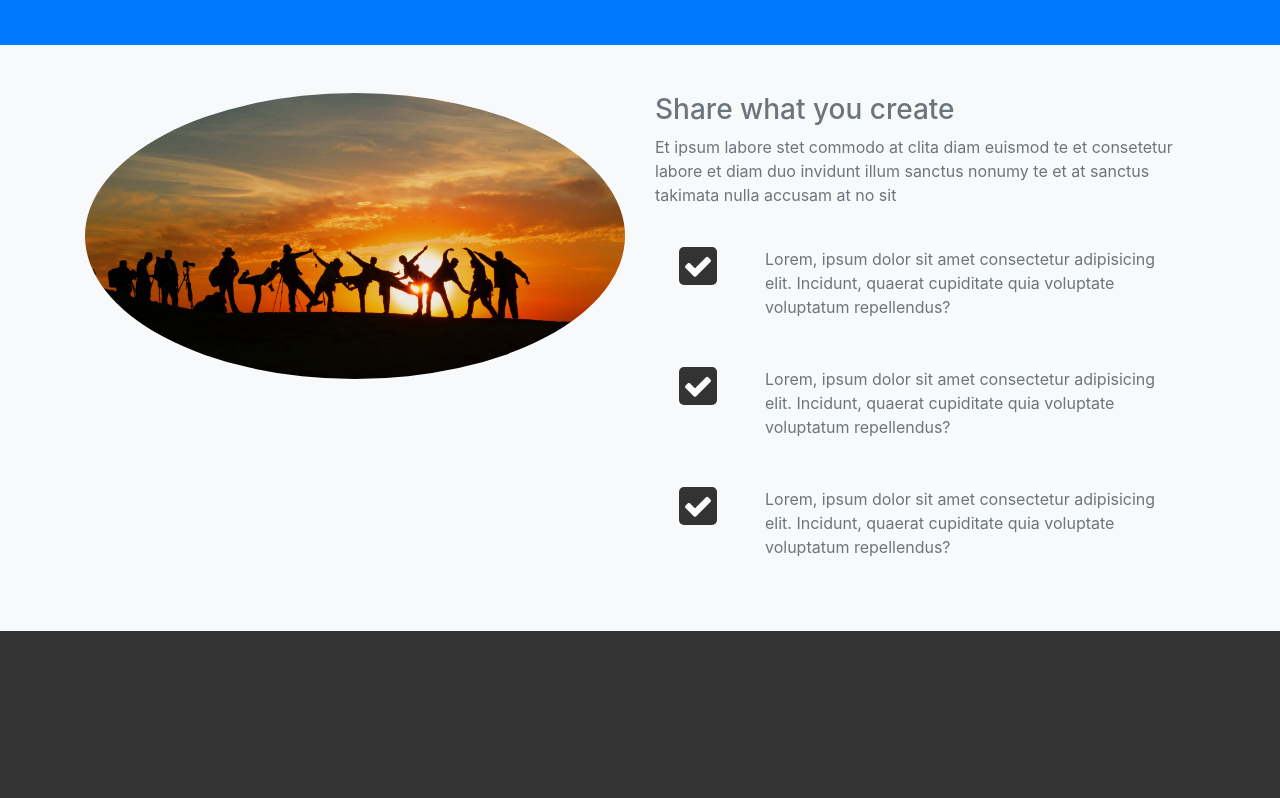
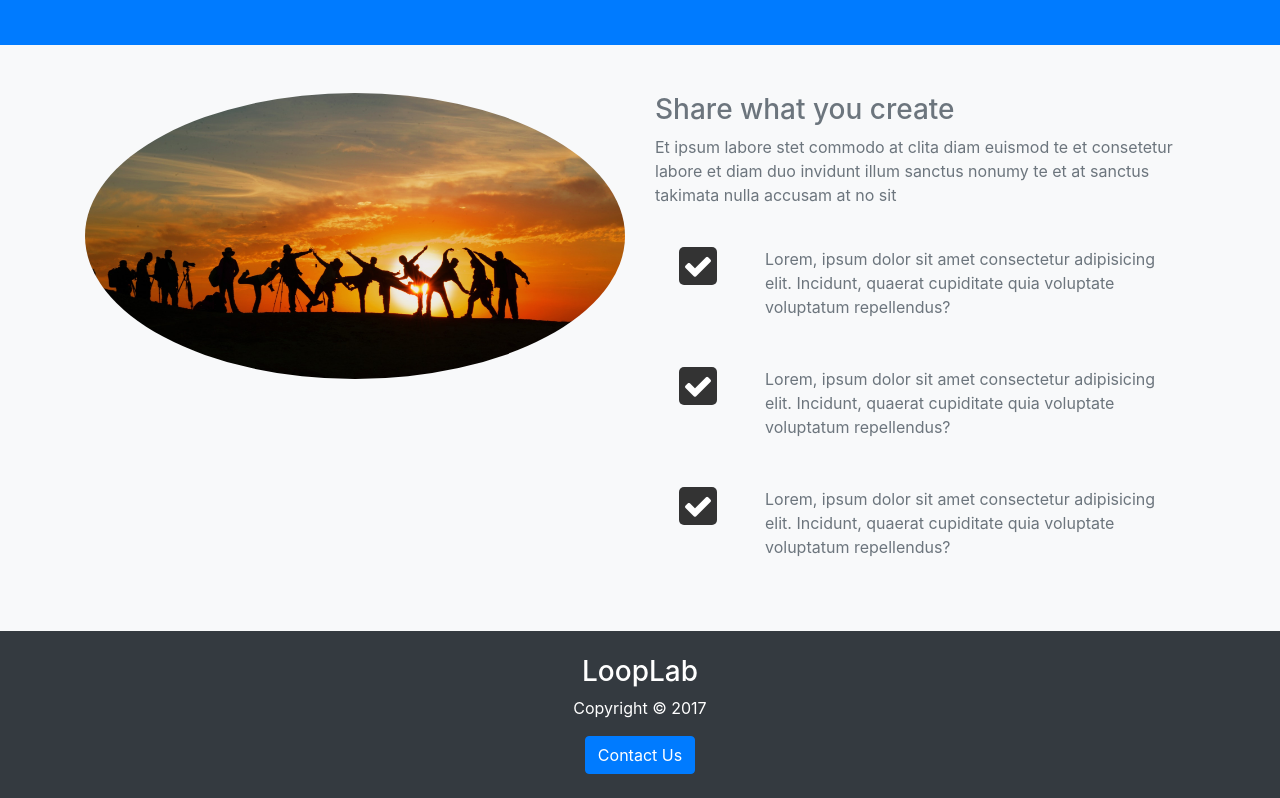
Before and after one commit to Stevegolden12/BootStrap4-Landing-Page, a website: page src/index.html in a window 1280 px wide. Shown: the part 2512-3310 px from the top of the page. Before the commit the page ends 3143 px from the top, so only its background shows below. Drawn offline with Linux system fonts and the light colour scheme.

Commit message:
Added Footer
Added html and bootstrap classes for footer

```diff
--- a/src/index.html
+++ b/src/index.html
@@ -243,11 +243,27 @@
                   Lorem, ipsum dolor sit amet consectetur adipisicing elit.  Incidunt, quaerat cupiditate quia voluptate voluptatum repellendus?
                 </div>
               </div>
-
             </div>
           </div>
         </div>
       </section>
+
+      <!-- MAIN FOOTER -->
+      <footer id="main-footer" class="bg-dark">
+        <div class="container">
+          <div class="row">
+            <div class="col text-center">
+              <div class="py-4">
+                <h1 class="h3">LoopLab</h1>
+                <p>Copyright &copy; 2017</p>
+                <button class="btn btn-primary" data-toggle="modal" data-target="#contactModal">Contact Us</button>
+              </div>
+            </div>
+          </div>
+        </div>
+      </footer>
+
+      <!-- CONTACT MODAL 49:00 -->
 
       <script src="js/jquery.min.js"></script>
       <script src="js/popper.min.js"></script>
```
